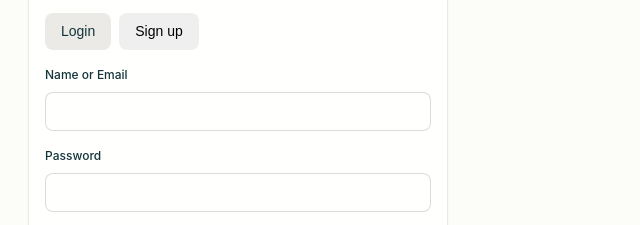
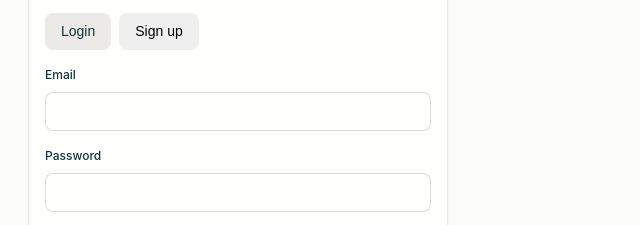
Before and after one commit to Rushorgir/OD-Calculator, a plain HTML site: page index.html in a window 1280 px wide. Shown: the part 315-540 px from the top of the page, 0-640 px from the left. Drawn offline with nearby package versions, Linux system fonts and the light colour scheme; a script that the page names is missing; a web font is replaced by a local one.

Commit message:
fixed random stuff

```diff
--- a/index.html
+++ b/index.html
@@ -28,7 +28,7 @@
                         <!-- Login Form -->
                         <form id="loginForm" style="display:block">
                             <div class="form-group">
-                                <label class="form-label">Name or Email</label>
+                                <label class="form-label">Email</label>
                                 <input id="loginName" class="form-control" required />
                             </div>
                             <div class="form-group">
```
